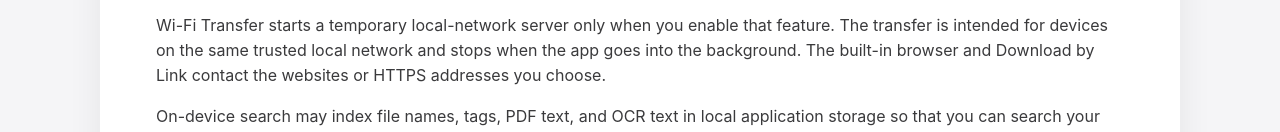
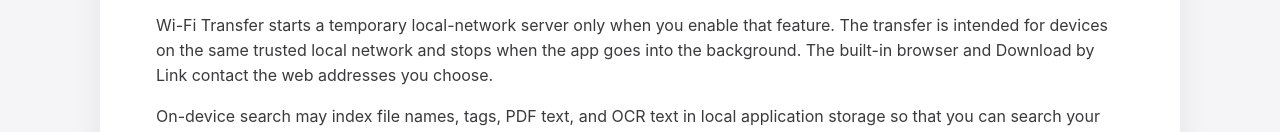
Before and after one commit to nikulinakate/app-support, a plain HTML site: page privacy.html in a window 1280 px wide. Shown: the part 769-901 px from the top of the page. Drawn offline with Linux system fonts and the light colour scheme.

Commit message:
Clarify Fylx network privacy wording

```diff
--- a/privacy.html
+++ b/privacy.html
@@ -49,7 +49,7 @@
       <p>
         Wi-Fi Transfer starts a temporary local-network server only when you enable that feature. The transfer is intended for devices
         on the same trusted local network and stops when the app goes into the background. The built-in browser and Download by Link
-        contact the websites or HTTPS addresses you choose.
+        contact the web addresses you choose.
       </p>
       <p>
         On-device search may index file names, tags, PDF text, and OCR text in local application storage so that you can search your own
```
